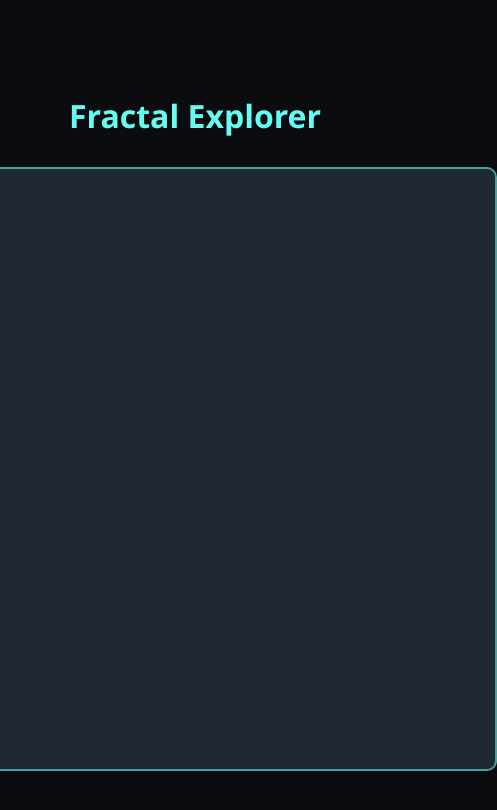
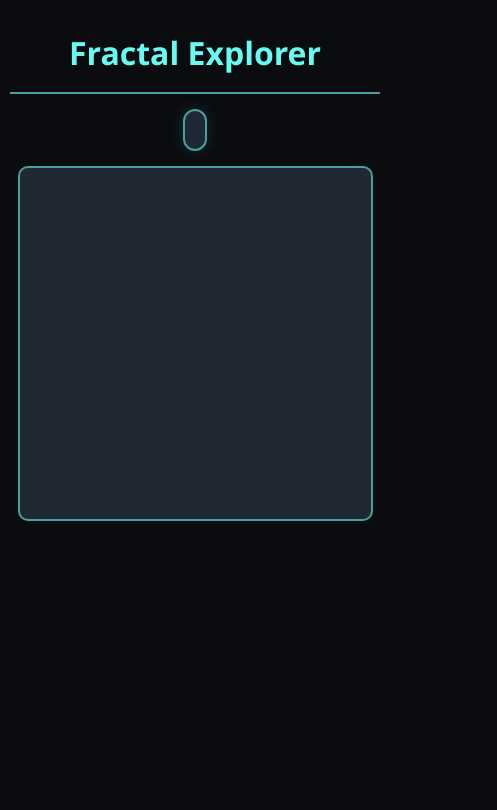
Before and after one commit to BelskviK/Fractal-drawing-algorithms, a plain HTML site: page index.html in a window 390 px wide. Shown: the whole page, 497 px wide, since content can reach past the window. Drawn offline with Linux system fonts and the light colour scheme.

Commit message:
Update style.css

```diff
--- a/style.css
+++ b/style.css
@@ -2,37 +2,72 @@ body {
   display: flex;
   flex-direction: column;
   align-items: center;
-  justify-content: center;
   background-color: #0b0c10;
-  color: #66fcf1;
+  color: #c5c6c7;
   font-family: 'Segoe UI', Tahoma, Geneva, Verdana, sans-serif;
-  height: 100vh;
   margin: 0;
+  padding: 10px;
 }
 
 h1 {
+  color: #66fcf1;
   margin-bottom: 10px;
+}
+
+.tabs {
+  display: flex;
+  overflow-x: auto;
+  white-space: nowrap;
+  margin-bottom: 15px;
+  padding-bottom: 8px;
+  border-bottom: 2px solid #45a29e;
+  width: 100%;
+  max-width: 620px;
+}
+
+.tab {
+  background-color: #1f2833;
+  color: #66fcf1;
+  padding: 10px 16px;
+  margin-right: 8px;
+  border-radius: 10px;
+  cursor: pointer;
+  transition: background 0.2s;
+  flex-shrink: 0;
+}
+
+.tab:hover,
+.tab.active {
+  background-color: #45a29e;
+  color: #0b0c10;
+}
+
+.info-container {
+  max-width: 600px;
+  background-color: #1f2833;
+  border: 2px solid #45a29e;
+  border-radius: 12px;
+  padding: 15px 20px;
+  margin-bottom: 15px;
+  box-shadow: 0 0 15px rgba(69, 162, 158, 0.2);
 }
 
 canvas {
   background-color: #1f2833;
   border: 2px solid #45a29e;
   border-radius: 10px;
+  max-width: 100%;
+  height: auto;
 }
 
-button {
-  margin-bottom: 15px;
-  background-color: #45a29e;
-  color: #0b0c10;
-  font-size: 16px;
-  font-weight: bold;
-  border: none;
-  padding: 8px 16px;
-  border-radius: 8px;
-  cursor: pointer;
-  transition: background 0.2s;
+/* Responsive */
+@media (max-width: 600px) {
+  canvas {
+    width: 90vw;
+    height: 90vw;
+  }
+  .info-container {
+    padding: 10px;
+    font-size: 14px;
+  }
 }
-
-button:hover {
-  background-color: #66fcf1;
-}
```
